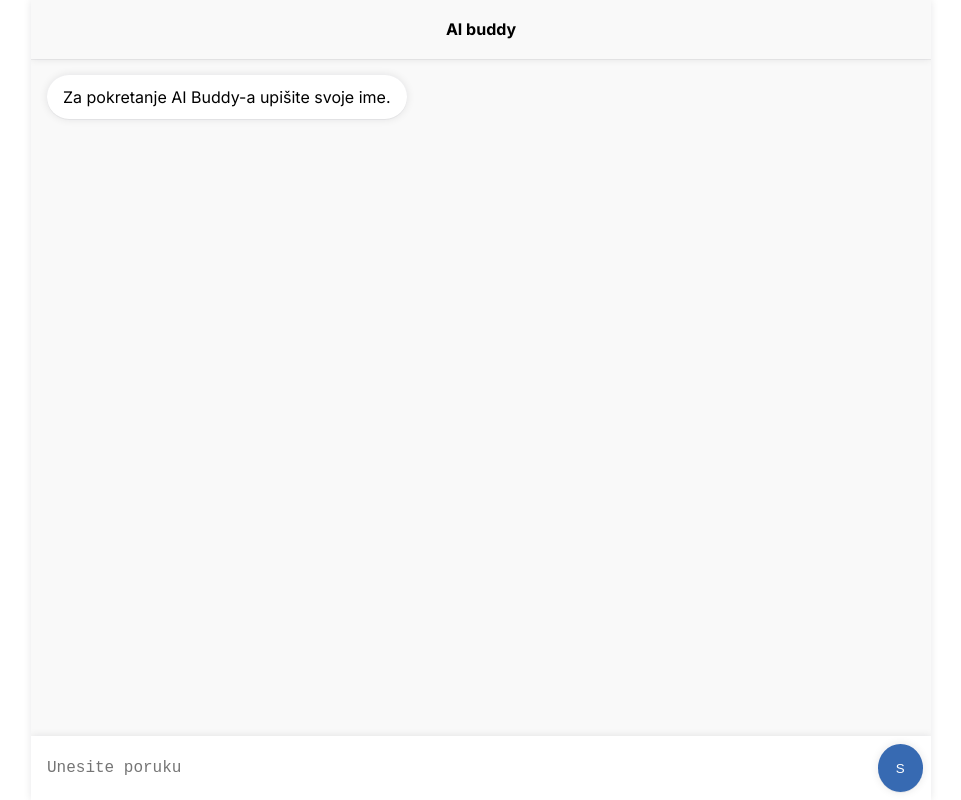
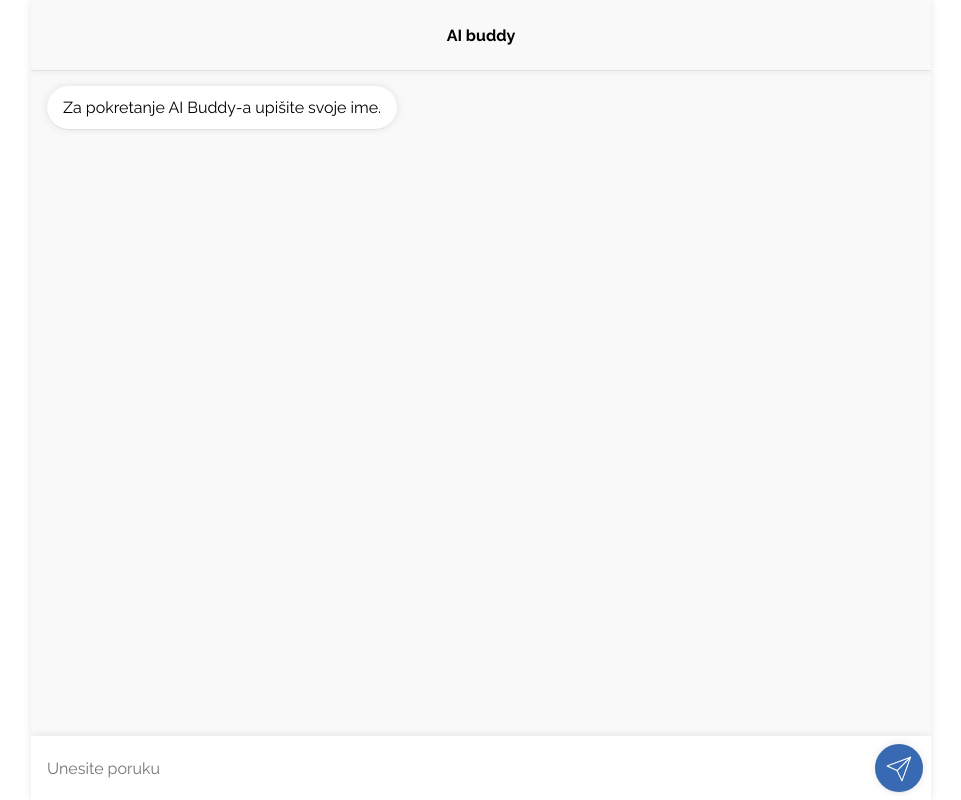
Before and after one commit to IvanDodig/ai-buddy, a Next.js app: page / in a window 1280 px wide. Shown: the whole page, without its empty margins (159-1120 px from the left). Built offline with nearby package versions, Linux system fonts and the light colour scheme.

Commit message:
worked on chat UI/UX

```diff
--- /dev/null
+++ b/app/components/footer/Footer.module.css
@@ -0,0 +1,36 @@
+.footer {
+  height: fit-content;
+  background-color: var(--surface-color-1);
+  display: flex;
+  align-items: center;
+  box-shadow: rgba(149, 157, 165, 0.2) 0px 8px 24px;
+  box-shadow: var(--common-box-shadow);
+}
+.msgInput {
+  flex: 1 1 0px;
+  max-height: 400px;
+  padding: 0.5rem 1rem;
+  font-size: 1rem;
+  resize: none;
+  height: auto;
+  background-color: transparent;
+  border: none;
+  outline: none;
+}
+
+.msgInput:focus-visible {
+  border: none;
+}
+
+.sendBtn {
+  border: none;
+  height: 3rem;
+  width: 3rem;
+  border-radius: 50%;
+  margin: 0.5rem;
+  cursor: pointer;
+  box-shadow: var(--common-box-shadow);
+  background-color: var(--primary-color-3);
+  color: var(--surface-color-1);
+  align-self: flex-end;
+}
--- /dev/null
+++ b/app/components/footer/Footer.tsx
@@ -0,0 +1,68 @@
+import SendIcon from "@/components/icons/SendIcon";
+import { useRef } from "react";
+import styles from "./Footer.module.css";
+
+interface IProps {
+  handleSendMessage: (value: string) => void;
+  isLoading: boolean;
+}
+const Footer = ({ handleSendMessage, isLoading }: IProps) => {
+  const msgInputRef = useRef<any>(null);
+
+  const adjustTextareaHeight = () => {
+    const textarea = msgInputRef.current;
+    if (textarea) {
+      textarea.style.height = "auto";
+      textarea.style.height = `${textarea.scrollHeight}px`;
+    }
+  };
+
+  return (
+    <div className={styles.footer}>
+      <textarea
+        ref={msgInputRef}
+        placeholder="Unesite poruku"
+        className={styles.msgInput}
+        rows={1}
+        onInput={adjustTextareaHeight}
+        onKeyDown={(e) => {
+          if (e.key === "Enter") e.preventDefault();
+
+          const value = msgInputRef?.current?.value;
+          if (!value) return;
+
+          if (e.key === "Enter" && e.shiftKey) {
+            msgInputRef.current.value = value + "\n";
+            adjustTextareaHeight();
+            return;
+          }
+
+          if (e.key === "Enter") {
+            if (isLoading) return;
+            handleSendMessage(value);
+            msgInputRef.current.value = "";
+            adjustTextareaHeight();
+
+            return;
+          }
+        }}
+      />
+      <button
+        className={styles.sendBtn}
+        disabled={isLoading}
+        onClick={() => {
+          if (isLoading) return;
+          const value = msgInputRef?.current?.value;
+          if (!value) return;
+          handleSendMessage(value);
+          msgInputRef.current.value = "";
+          adjustTextareaHeight();
+        }}
+      >
+        <SendIcon />
+      </button>
+    </div>
+  );
+};
+
+export default Footer;
--- /dev/null
+++ b/app/components/loader/Loader.tsx
@@ -0,0 +1,15 @@
+import styles from "./Loader.module.css";
+
+const Loader = () => {
+  return (
+    <div className={styles.loadingContainer}>
+      <div className={styles.loadingIndicator}>
+        <span className={styles.dot}></span>
+        <span className={styles.dot}></span>
+        <span className={styles.dot}></span>
+      </div>
+    </div>
+  );
+};
+
+export default Loader;
--- a/app/globals.css
+++ b/app/globals.css
@@ -1,5 +1,8 @@
+@import url("https://fonts.googleapis.com/css2?family=Raleway:ital,wght@0,100..900;1,100..900&display=swap");
+
 * {
   box-sizing: border-box;
+  font-family: "Raleway", sans-serif;
 }
 :root {
   /* SURFACE COLOR */
@@ -21,6 +24,25 @@
   --br-m: 1rem;
   --br-l: 1.5rem;
 }
+::-webkit-scrollbar {
+  width: 8px;
+}
+
+/* Track */
+::-webkit-scrollbar-track {
+  background: #f1f1f1;
+}
+
+/* Handle */
+::-webkit-scrollbar-thumb {
+  background: #99abbe;
+  border-radius: 5px;
+}
+
+/* Handle on hover */
+::-webkit-scrollbar-thumb:hover {
+  background: #8fa0b2;
+}
 
 body {
   padding: 0;
--- a/app/page.module.css
+++ b/app/page.module.css
@@ -16,7 +16,6 @@
 
 .header {
   height: var(--headerHeight);
-  /* border-bottom: 1px solid black; */
   display: flex;
   align-items: center;
   justify-content: center;
@@ -25,7 +24,7 @@
 }
 
 .conversationConteiner {
-  height: 100%;
+  flex: 1 1 0px;
   display: flex;
   flex-direction: column;
   gap: 0.5rem;
@@ -48,83 +47,30 @@
   align-self: flex-end;
 }
 
-.footer {
-  height: fit-content;
-  background-color: var(--surface-color-1);
+.messageBox.error {
+  align-self: flex-end;
+  color: red;
+  border: 1px solid;
+  background-color: var(--primary-color-1);
   display: flex;
-  align-items: center;
-  box-shadow: rgba(149, 157, 165, 0.2) 0px 8px 24px;
-  box-shadow: var(--common-box-shadow);
+  gap: 0.5rem;
+  position: relative;
 }
 
-.msgInput {
-  width: 100%;
-  /* min-height: 100%; */
-  max-height: 400px;
-  padding: 0.5rem 1rem;
-  font-size: 1rem;
-  resize: none;
-  height: auto;
-  background-color: transparent;
-  border: none;
-  outline: none;
-}
-
-.msgInput:focus-visible {
-  border: none;
-}
-
-.sendBtn {
-  border: none;
-  height: 3rem;
-  width: 3rem;
-  border-radius: 50%;
-  margin: 0.5rem;
-  cursor: pointer;
+.repeatButton {
   box-shadow: var(--common-box-shadow);
-  background-color: var(--primary-color-3);
-  color: var(--surface-color-1);
-  align-self: flex-end;
-}
-
-.loadingContainer {
-  padding: 0.5rem 1rem;
-}
-
-.loadingIndicator {
-  width: 3.5rem;
+  background-color: var(--primary-color-1);
+  width: 2rem;
   height: 2rem;
-  border-radius: 1rem;
-  background-color: var(--primary-color-1);
   display: flex;
   align-items: center;
   justify-content: center;
-  gap: 0.25rem;
+  border-radius: 50%;
+  border: none;
+  cursor: pointer;
+  border: 1px solid red;
+  position: absolute;
+  left: 0;
+  top: 50%;
+  transform: translate(calc(-100% - 0.5rem), -50%);
 }
-
-.dot {
-  display: block;
-  height: 0.5rem;
-  width: 0.5rem;
-  background-color: var(--surface-color-3);
-  border-radius: 50%;
-  animation: bounce 1s infinite ease-in-out;
-}
-.dot:nth-child(2) {
-  animation-delay: 0.2s; /* Delay for the second dot */
-}
-.dot:nth-child(3) {
-  animation-delay: 0.4s; /* Delay for the third dot */
-}
-
-@keyframes bounce {
-  0%,
-  100% {
-    transform: translateY(0);
-    background-color: rgb(201, 201, 201);
-  }
-  50% {
-    transform: translateY(-1px);
-    background-color: rgb(171, 171, 171);
-  }
-}
--- a/app/page.tsx
+++ b/app/page.tsx
@@ -2,6 +2,9 @@
 import { useEffect, useRef, useState } from "react";
 import styles from "./page.module.css";
 import { IHistory, postAIChatMessages } from "@/services/services";
+import Footer from "./components/footer/Footer";
+import Loader from "./components/loader/Loader";
+import RepeatIcon from "@/components/icons/RepeatIcon";
 
 const questions = [
   (value: string) =>
@@ -22,38 +25,29 @@ const MSG_TYPE = {
 };
 
 export default function Home() {
-  const msgInputRef = useRef<any>(null);
+  const messagesEndRef = useRef<any>(null);
 
+  const [isLoading, setIsLoading] = useState(false);
+  const [answers, setAnswers] = useState<string[]>([]);
+  const [history, setHistory] = useState<IHistory[]>([]);
   const [messages, setMessages] = useState([
     {
       type: MSG_TYPE.INCOMING,
       content: "Za pokretanje AI Buddy-a upišite svoje ime.",
     },
   ]);
-  // const [history, setHistory] = useState<IHistory[]>([]);
-  const [isLoading, setIsLoading] = useState(false);
+  const [errorMessage, setErrorMessage] = useState<string | undefined>();
 
-  const [answers, setAnswers] = useState<string[]>([]);
-  const [history, setHistory] = useState<IHistory[]>([]);
+  const scrollToBottom = () => {
+    messagesEndRef.current?.scrollIntoView({ behavior: "smooth" });
+  };
 
   useEffect(() => {
-    function autoExpand() {
-      const textarea = document.getElementById("myTextarea");
-      if (textarea) {
-        textarea.style.height = "auto"; // Reset height to auto to calculate actual height
-        textarea.style.height = textarea.scrollHeight + "px"; // Set height to fit content
-      }
-    }
-
-    autoExpand(); // Call autoExpand after the component is mounted
-
-    // Cleanup function
-    return () => {
-      // You can remove event listeners or perform other cleanup here if needed
-    };
-  }, []);
+    scrollToBottom();
+  }, [messages]);
 
   const handleSendMessage = (value: string) => {
+    setErrorMessage(undefined);
     setMessages((x) => [
       ...x,
       {
@@ -101,8 +95,21 @@ export default function Home() {
           setHistory([...history, { Bot: res.answer, User }]);
           return;
         }
+        setMessages((x) => {
+          const newMessages = [...x];
+          newMessages.pop();
+          return newMessages;
+        });
+
+        setErrorMessage(value);
       })
-      .catch(() => {})
+      .catch(() => {
+        setMessages((x) => {
+          const newMessages = [...x];
+          newMessages.pop();
+          return newMessages;
+        });
+      })
       .finally(() => setIsLoading(false));
   };
 
@@ -112,69 +119,40 @@ export default function Home() {
       <div className={styles.conversationConteiner}>
         {messages.map((x, index) => (
           <div className={`${styles.messageBox} ${styles[x.type]}`} key={index}>
-            <p>{x.content}</p>
+            {x.content.split("\n").map((msg, index) => (
+              <p
+                key={index}
+                style={{ minHeight: "1rem", wordWrap: "break-word" }}
+              >
+                {msg}
+              </p>
+            ))}
           </div>
         ))}
+        {errorMessage && (
+          <div className={`${styles.messageBox} ${styles[MSG_TYPE.ERROR]}`}>
+            <div>
+              {errorMessage.split("\n").map((msg, index) => (
+                <p
+                  key={index}
+                  style={{ minHeight: "1rem", lineBreak: "anywhere" }}
+                >
+                  {msg}
+                </p>
+              ))}
+            </div>
+            <button
+              onClick={() => handleSendMessage(errorMessage)}
+              className={styles.repeatButton}
+            >
+              <RepeatIcon />
+            </button>
+          </div>
+        )}
+        <div ref={messagesEndRef} />
       </div>
-      {isLoading && (
-        <div className={styles.loadingContainer}>
-          <div className={styles.loadingIndicator}>
-            <span className={styles.dot}></span>
-            <span className={styles.dot}></span>
-            <span className={styles.dot}></span>
-          </div>
-        </div>
-      )}
-      <div className={styles.footer}>
-        <textarea
-          ref={msgInputRef}
-          placeholder="Unesite poruku"
-          disabled={isLoading}
-          className={styles.msgInput}
-          onChange={() => {
-            const textarea = msgInputRef.current;
-            if (textarea) {
-              textarea.style.height = "auto"; // Reset height to calculate actual height
-              textarea.style.height = `${textarea.scrollHeight}px`; // Set height to fit content
-            }
-          }}
-          rows={1}
-          onKeyDown={(e) => {
-            const value = msgInputRef?.current?.value;
-            if (!value) return;
-
-            if (e.key === "Enter" && e.shiftKey) {
-              e.preventDefault();
-              msgInputRef.current.value = value + "\n";
-              const textarea = msgInputRef.current;
-              if (textarea) {
-                textarea.style.height = "auto"; // Reset height to calculate actual height
-                textarea.style.height = `${textarea.scrollHeight}px`; // Set height to fit content
-              }
-              // setText((prevText) => prevText + "\n");
-              return;
-            }
-
-            if (e.key === "Enter") {
-              e.preventDefault();
-              handleSendMessage(value);
-              msgInputRef.current.value = "";
-            }
-          }}
-        />
-        <button
-          className={styles.sendBtn}
-          disabled={isLoading}
-          onClick={() => {
-            const value = msgInputRef?.current?.value;
-            if (!value) return;
-            handleSendMessage(value);
-            msgInputRef.current.value = "";
-          }}
-        >
-          S
-        </button>
-      </div>
+      {isLoading && <Loader />}
+      <Footer handleSendMessage={handleSendMessage} isLoading={isLoading} />
     </main>
   );
 }
--- /dev/null
+++ b/components/icons/RepeatIcon.tsx
@@ -0,0 +1,15 @@
+const RepeatIcon = () => {
+  return (
+    <svg viewBox="0 0 24 24" fill="red">
+      <g />
+      <g>
+        <g>
+          <path d="M19.9,11c-0.6,0-1,0.4-1,1c0,3.9-3.1,7-7,7c-0.2,0-0.5,0-0.7,0c-0.2,0-0.3,0-0.5-0.1c-0.2,0-0.3-0.1-0.5-0.1    c-0.1,0-0.2-0.1-0.3-0.1c-0.7-0.2-1.4-0.6-2-1c-0.1-0.1-0.2-0.1-0.2-0.2c-0.1-0.1-0.2-0.2-0.3-0.2C7.2,17.2,7,17,6.9,16.9    c-0.1-0.1-0.1-0.1-0.2-0.2l1.8-0.3c0.5-0.1,0.9-0.6,0.8-1.2c-0.1-0.5-0.6-0.9-1.2-0.8L4.8,15l0,0L4,15.2c-0.3,0-0.5,0.2-0.6,0.4    s-0.2,0.5-0.2,0.7l0.8,4.2c0.1,0.5,0.5,0.8,1,0.8c0.1,0,0.1,0,0.2,0c0.5-0.1,0.9-0.6,0.8-1.2l-0.3-1.7c0,0,0,0,0,0    c0.2,0.2,0.5,0.4,0.7,0.6c0,0,0,0,0.1,0c0.1,0.1,0.2,0.2,0.3,0.2c0.2,0.2,0.4,0.3,0.7,0.4c0,0,0,0,0,0C7.7,20,8,20.1,8.3,20.3    l0.1,0c0.1,0.1,0.3,0.1,0.5,0.2c0.4,0.1,0.8,0.2,1.1,0.3c0.2,0,0.4,0.1,0.6,0.1c0,0,0.1,0,0.1,0c0.1,0,0.3,0,0.4,0    c0.2,0,0.5,0,0.7,0c5,0,9-4,9-9C20.9,11.4,20.4,11,19.9,11z" />
+          <path d="M4,13c0.6,0,1-0.4,1-1c0-3.9,3.1-7,7-7c0.2,0,0.5,0,0.7,0c0.2,0,0.3,0,0.5,0.1c0.2,0,0.3,0.1,0.5,0.1    c0.1,0,0.2,0.1,0.3,0.1c0.7,0.2,1.4,0.5,2,1c0.1,0.1,0.2,0.1,0.3,0.2c0.1,0.1,0.2,0.1,0.3,0.2C16.7,6.8,16.8,7,17,7.1    c0.1,0.1,0.1,0.1,0.2,0.2l-1.8,0.3c-0.5,0.1-0.9,0.6-0.8,1.2c0.1,0.5,0.5,0.8,1,0.8c0.1,0,0.1,0,0.2,0l4.2-0.8    c0.5-0.1,0.9-0.6,0.8-1.2L20,3.5c-0.1-0.5-0.6-0.9-1.2-0.8c-0.5,0.1-0.9,0.6-0.8,1.2l0.3,1.7c0,0,0,0,0,0    c-0.2-0.2-0.5-0.5-0.7-0.6c0,0,0,0-0.1,0c-0.1-0.1-0.2-0.2-0.3-0.2c-0.2-0.2-0.4-0.3-0.7-0.5c0,0,0,0,0,0    c-0.3-0.2-0.6-0.3-0.9-0.5l-0.1,0c-0.1-0.1-0.3-0.1-0.5-0.2c-0.4-0.1-0.8-0.2-1.1-0.3c-0.2,0-0.4-0.1-0.6-0.1c0,0-0.1,0-0.1,0    c-0.1,0-0.3,0-0.4,0c-0.2,0-0.5,0-0.7,0c-5,0-9,4-9,9C3,12.6,3.4,13,4,13z" />
+        </g>
+      </g>
+    </svg>
+  );
+};
+
+export default RepeatIcon;
--- /dev/null
+++ b/components/icons/SendIcon.tsx
@@ -0,0 +1,10 @@
+const SendIcon = () => {
+  return (
+    <svg viewBox="0 0 128 108" fill="white">
+      <path d="M74.508,108.239c-0.772,0-1.479-0.445-1.81-1.148l-16.863-35.84L20.732,55.116c-0.734-0.337-1.193-1.083-1.164-1.891  c0.03-0.808,0.543-1.518,1.3-1.8l83.312-31.107c0.729-0.271,1.552-0.096,2.105,0.452c0.555,0.548,0.739,1.369,0.475,2.102  l-30.371,84.047c-0.274,0.761-0.98,1.28-1.788,1.318C74.569,108.238,74.538,108.239,74.508,108.239z M26.772,53.49l31.396,14.432  c0.429,0.197,0.774,0.539,0.975,0.965l15.122,32.139l27.264-75.448L26.772,53.49z" />
+      <path d="M57.334,71.738c-0.512,0-1.023-0.195-1.414-0.586c-0.781-0.78-0.781-2.047,0-2.828l47.545-47.546  c0.781-0.781,2.047-0.781,2.828,0c0.781,0.781,0.781,2.047,0,2.828L58.748,71.152C58.357,71.543,57.846,71.738,57.334,71.738z" />
+    </svg>
+  );
+};
+
+export default SendIcon;
```
Also changed, not shown: app/components/loader/Loader.module.css (added, +41 -0 lines).
